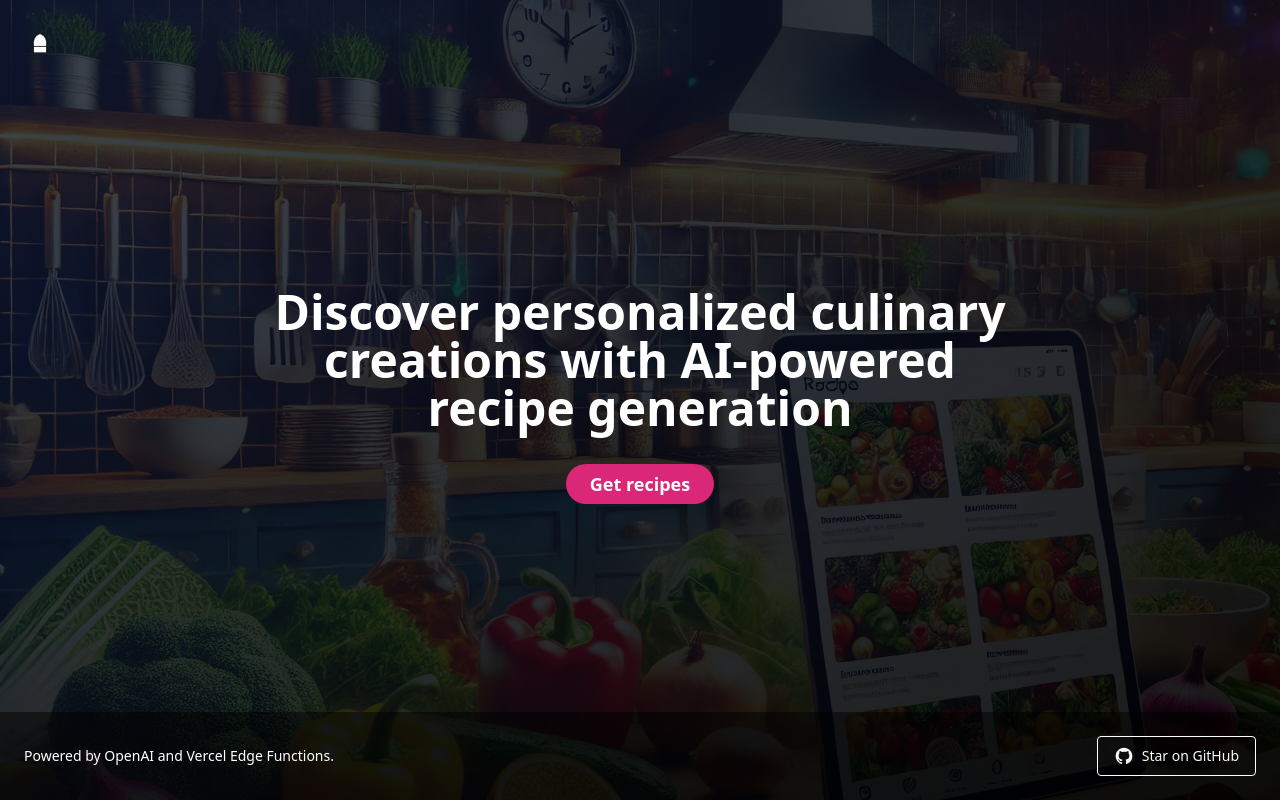
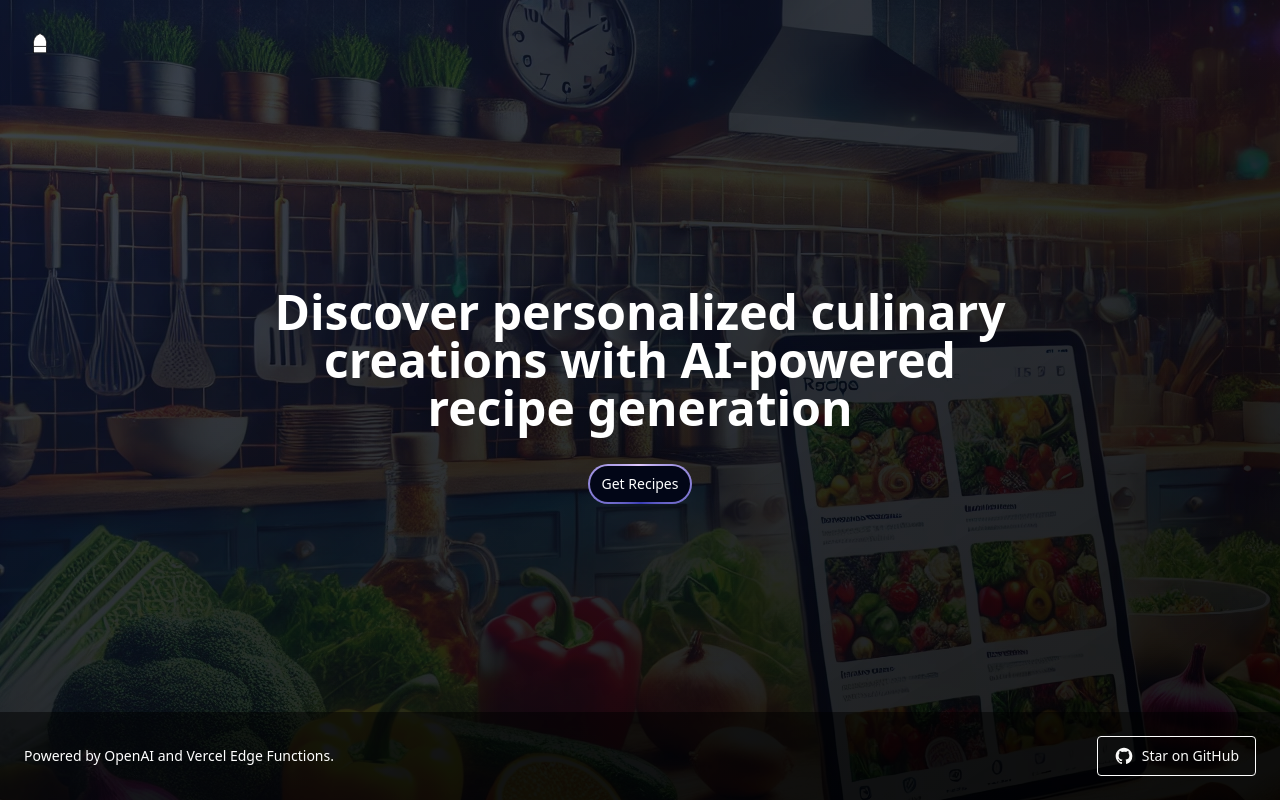
Before and after one commit to eric-nichols-nyc/ai-recipe-generator, a Next.js app: page / in a window 1280 px wide. Built offline with nearby package versions, Linux system fonts and the light colour scheme.

Commit message:
added animated button

```diff
--- a/actions/index.ts
+++ b/actions/index.ts
@@ -31,7 +31,6 @@
 export const generateRecipe = async (ingredients: string[]): Promise<StreamableValue | any> => {
   // check rate limit of user on each request
 
-
   try {
     const result = await streamText({
       model: openai("gpt-4o"),
--- a/app/page.tsx
+++ b/app/page.tsx
@@ -27,9 +27,15 @@
         transition={{ delay: 0.4, duration: 0.5 }}
         className="flex flex-col justify-center w-full sm:flex-row gap-4"
       >
-        <Button className="bg-pink-600 text-white px-6 py-3 rounded-full text-lg font-semibold hover:bg-pink-700 transition">
-          <Link href="/recipe">Get recipes</Link>
-        </Button>
+            <Link
+          href="/recipes"
+          className="relative inline-flex h-10 overflow-hidden rounded-full p-[2px] focus:outline-none focus:ring-2 focus:ring-slate-400 focus:ring-offset-2 focus:ring-offset-slate-50"
+        >
+          <span className="absolute inset-[-1000%] animate-[spin_2s_linear_infinite] bg-[conic-gradient(from_90deg_at_50%_50%,#E2CBFF_0%,#393BB2_50%,#E2CBFF_100%)]" />
+          <span className="inline-flex h-full w-full cursor-pointer items-center justify-center rounded-full bg-slate-950 px-3 py-1 text-sm font-medium text-white backdrop-blur-3xl">
+            Get Recipes
+          </span>
+        </Link>
       </motion.div>
     </motion.div>
   );
```
